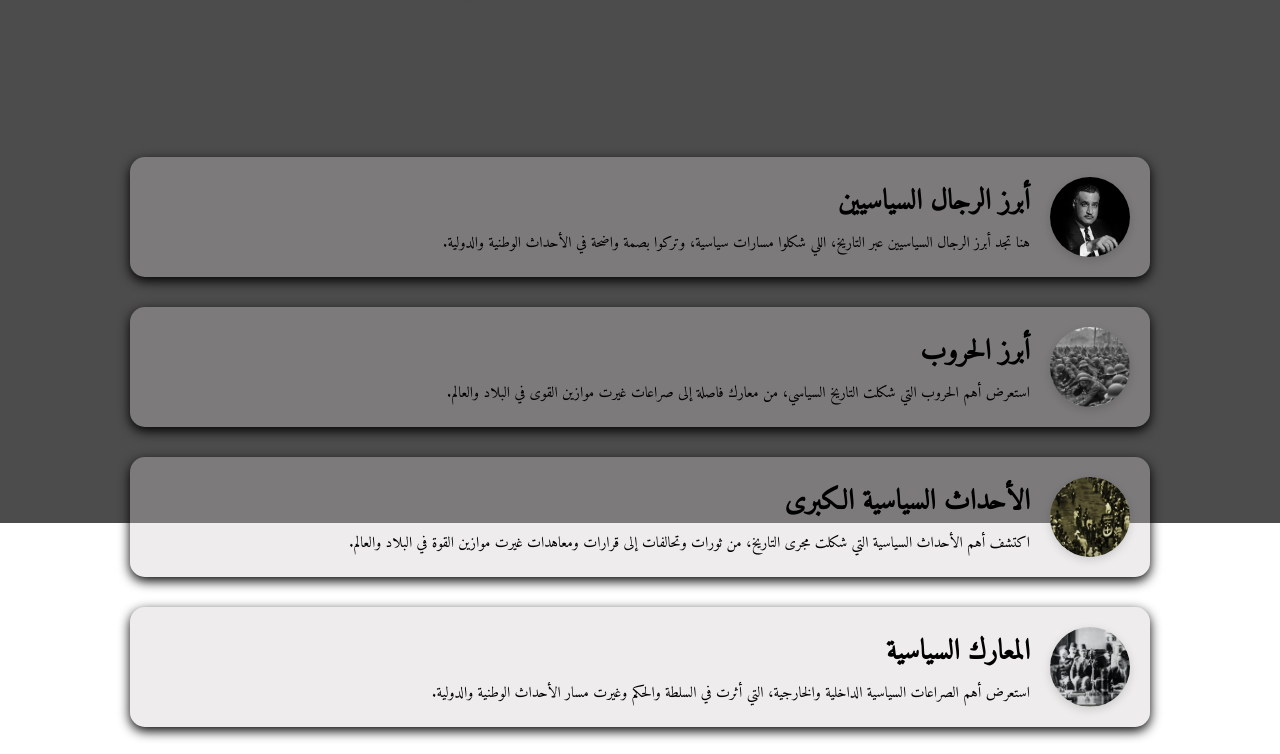
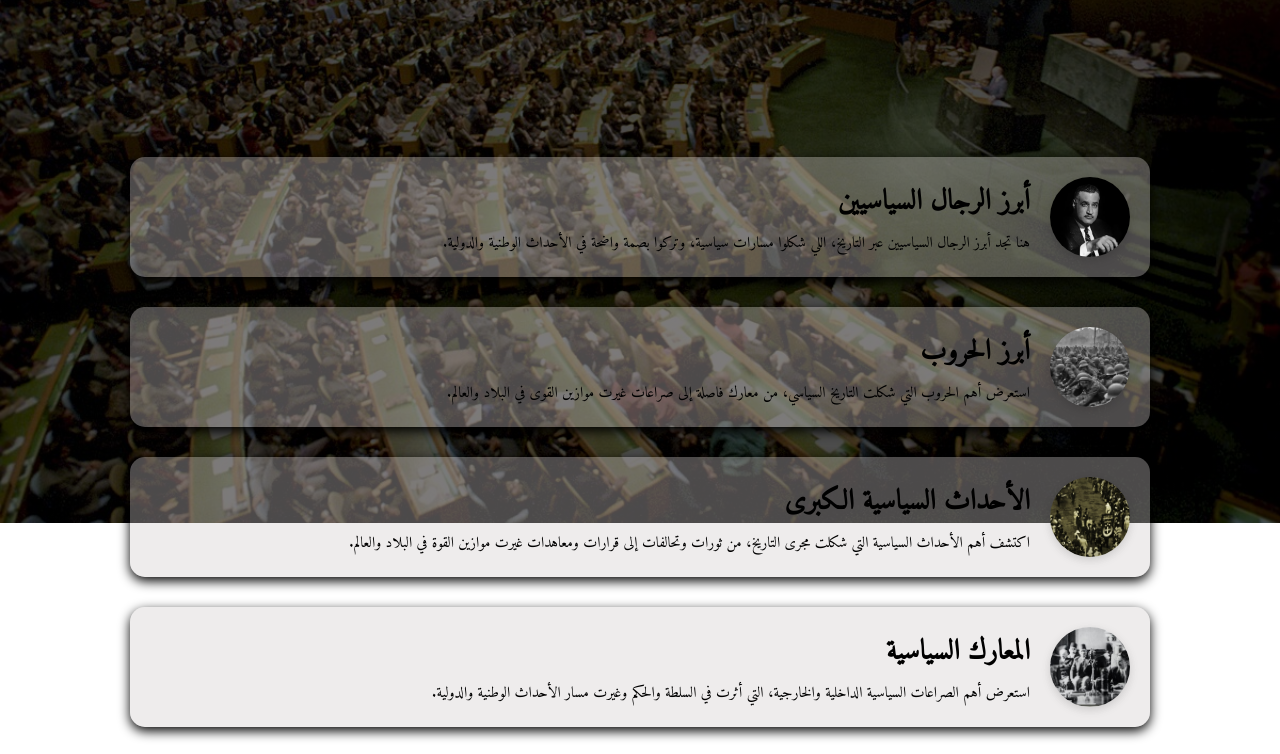
Before and after one commit to antonious010022/History360, a plain HTML site: page Sections/political/political.html in a window 1280 px wide. Shown: the part 277-1031 px from the top of the page. Drawn offline with Linux system fonts and the light colour scheme.

Commit message:
Update style political.css

```diff
--- a/Sections/political/style political.css
+++ b/Sections/political/style political.css
@@ -32,7 +32,7 @@ body::before {
 
   background:
     linear-gradient(rgba(0, 0, 0, 0.70), rgba(0, 0, 0, 0.70)), /* التعتيم */
-url("IMAGE\archive.jpg") no-repeat center center fixed;
+url("IMAGE/archive.jpg") no-repeat center center fixed;
     background-size: cover; /* الصورة تغطي كل المساحة */
     z-index: -1; /* تخليها ورا كل العناصر */
 }
```
